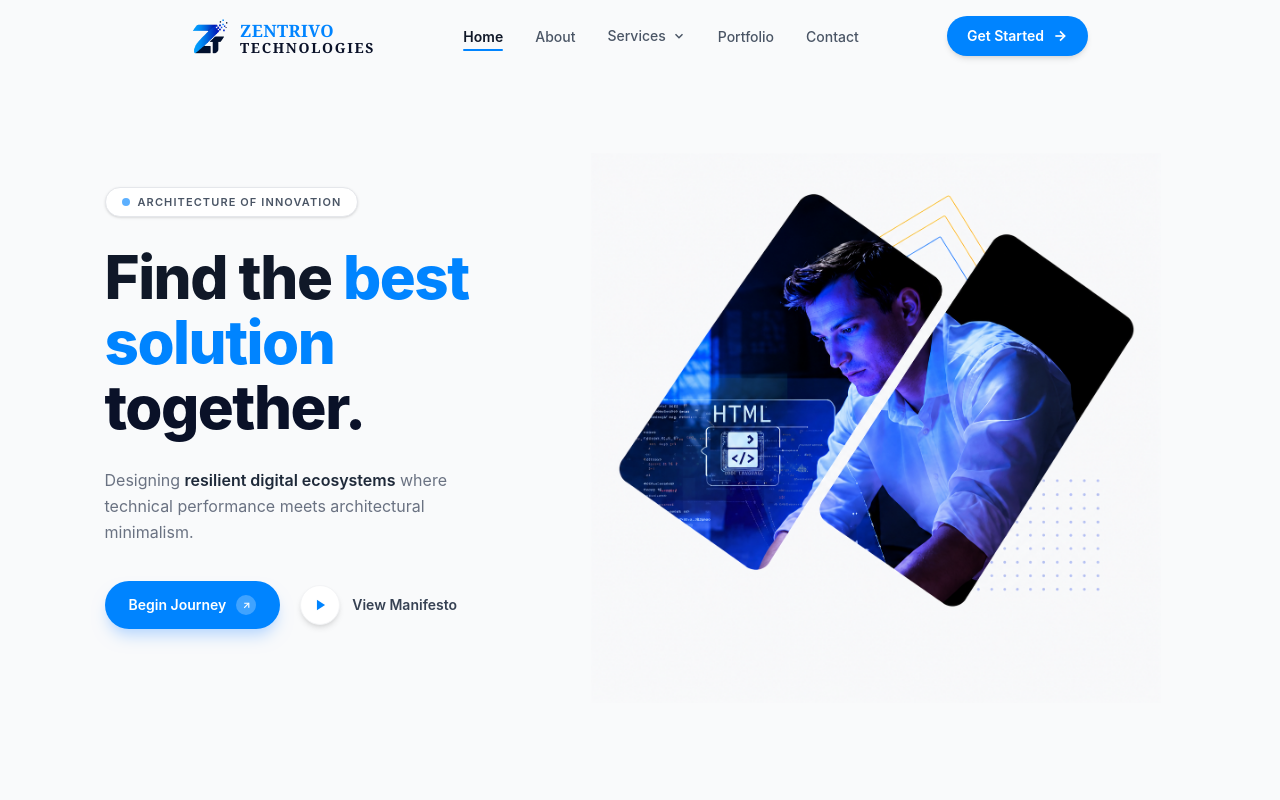
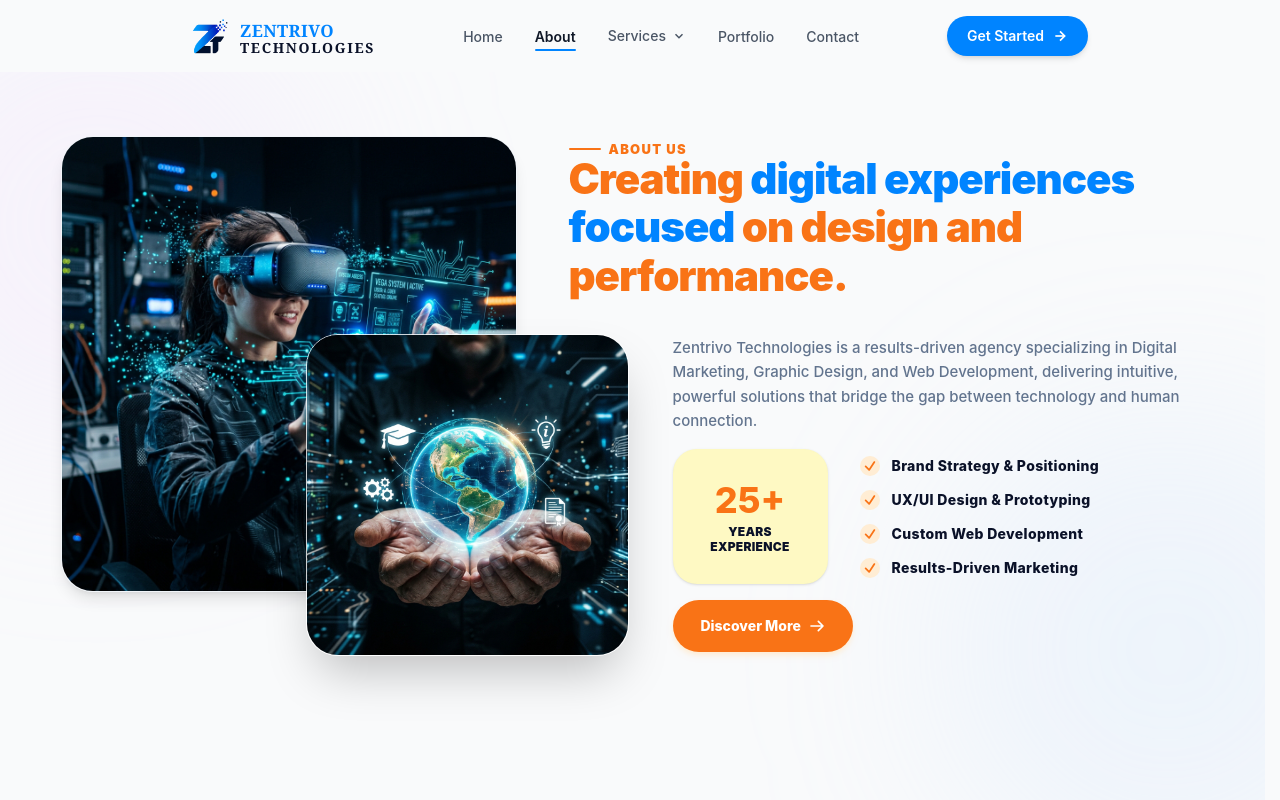
Before and after one commit to jithin2501/software-company, a React (Vite) app in the folder software_main/client/: page / in a window 1280 px wide. Both pictures are taken after a click on the button "About". Shown: the top 800 px of the page. Built offline with nearby package versions, Linux system fonts and the light colour scheme.

Commit message:
created the About us section

```diff
--- a/software_main/client/src/App.jsx
+++ b/software_main/client/src/App.jsx
@@ -4,6 +4,7 @@ import LandingPage from "./pages/LandingPage";
 import ContactPage from "./pages/ContactPage";
 import ServicesPage from "./pages/ServicesPage";
 import DigitalMarketingPage from "./pages/DigitalMarketingPage";
+import AboutPage from "./pages/AboutPage";
 import ServicesSection from "./components/ServicesSection";
 import CollaborationsSection from "./components/CollaborationsSection";
 import TrustedLeadersSection from "./components/TrustedLeadersSection";
@@ -34,6 +35,8 @@ export default function App() {
         <ServicesPage setView={setView} />
       ) : view === "digital-marketing" ? (
         <DigitalMarketingPage setView={setView} />
+      ) : view === "about" ? (
+        <AboutPage setView={setView} />
       ) : (
         <ContactPage />
       )}
--- a/software_main/client/src/components/Navbar.jsx
+++ b/software_main/client/src/components/Navbar.jsx
@@ -120,13 +120,21 @@ export default function Navbar({ currentView, setView, setActiveServiceTab }) {
           const isActive =
             (link === "Home" && currentView === "landing") ||
             (link === "Contact" && currentView === "contact") ||
+            (link === "About" && currentView === "about") ||
             (link === "Services" && isServicesActive);
 
           return (
             <div key={link} className="relative py-2">
               <button
                 onClick={() => {
-                  setView(link.toLowerCase() === "contact" ? "contact" : "landing");
+                  const targetView = link.toLowerCase() === "home"
+                    ? "landing"
+                    : link.toLowerCase() === "contact"
+                      ? "contact"
+                      : link.toLowerCase() === "about"
+                        ? "about"
+                        : "landing";
+                  setView(targetView);
                 }}
                 className={`text-sm font-medium transition-colors cursor-pointer relative ${
                   isActive ? "text-gray-900 font-semibold" : "text-gray-600 hover:text-[#0084FF]"
@@ -234,14 +242,22 @@ export default function Navbar({ currentView, setView, setActiveServiceTab }) {
 
             const isActive =
               (link === "Home" && currentView === "landing") ||
-              (link === "Contact" && currentView === "contact");
+              (link === "Contact" && currentView === "contact") ||
+              (link === "About" && currentView === "about");
 
             return (
               <button
                 key={link}
                 onClick={() => {
                   setMenuOpen(false);
-                  setView(link.toLowerCase() === "contact" ? "contact" : "landing");
+                  const targetView = link.toLowerCase() === "home"
+                    ? "landing"
+                    : link.toLowerCase() === "contact"
+                      ? "contact"
+                      : link.toLowerCase() === "about"
+                        ? "about"
+                        : "landing";
+                  setView(targetView);
                 }}
                 className={`text-left text-sm font-medium transition-colors cursor-pointer ${
                   isActive ? "text-gray-900 font-semibold" : "text-gray-700 hover:text-[#0084FF]"
--- /dev/null
+++ b/software_main/client/src/pages/AboutPage.jsx
@@ -0,0 +1,126 @@
+import React, { useEffect } from "react";
+
+export default function AboutPage({ setView }) {
+  useEffect(() => {
+    window.scrollTo({ top: 0, behavior: "smooth" });
+  }, []);
+
+  return (
+    <div className="w-full bg-[#f9fafb] min-h-[calc(100vh-72px)] pt-10 pb-16 md:pt-16 md:pb-24 font-sans relative overflow-hidden">
+      {/* Decorative background accents */}
+      <div className="absolute top-[-10%] left-[-10%] w-[35vw] h-[35vw] rounded-full bg-purple-200/20 blur-[100px] pointer-events-none" />
+      <div className="absolute bottom-[-10%] right-[-10%] w-[35vw] h-[35vw] rounded-full bg-blue-200/20 blur-[100px] pointer-events-none" />
+
+      <div className="max-w-[1240px] mx-auto px-6 md:px-12 relative z-10">
+        <div className="grid grid-cols-1 lg:grid-cols-12 gap-16 lg:gap-8 items-center">
+
+          {/* Left Column: Image Collage */}
+          <div className="lg:col-span-6 flex justify-center lg:justify-start">
+            <div className="relative w-full max-w-[520px] aspect-square pr-12 pb-12 sm:pr-16 sm:pb-16">
+
+
+
+              {/* Main Image: VR Girl (Top Left) */}
+              <div className="w-full aspect-square rounded-[32px] overflow-hidden shadow-lg border border-slate-100 relative z-10">
+                <img
+                  src="/images/about/about_vr_girl.png"
+                  alt="VR Experience"
+                  className="w-full h-full object-cover"
+                />
+              </div>
+
+              {/* Overlapping Image: Globe Hands (Bottom Right) */}
+              <div className="absolute bottom-0 right-[-32px] sm:right-[-48px] w-[62%] aspect-square rounded-[32px] overflow-hidden shadow-2xl border border-white/80 z-20">
+                <img
+                  src="/images/about/about_hand_globe.png"
+                  alt="Digital Globe connections"
+                  className="w-full h-full object-cover"
+                />
+              </div>
+
+            </div>
+          </div>
+
+          {/* Right Column: About Content */}
+          <div className="lg:col-span-6 flex flex-col items-start text-left">
+
+            {/* About Us Eyebrow */}
+            <div className="flex items-center gap-2 mb-1 lg:-ml-20">
+              <div className="w-8 h-[2px] bg-[#f97316] rounded-full" />
+              <span className="text-[#f97316] text-[13px] font-black tracking-widest uppercase">
+                About Us
+              </span>
+            </div>
+
+            {/* Title / Heading */}
+            <h1 className="text-3xl sm:text-4xl lg:text-[42px] font-black text-[#0A1128] leading-[1.15] tracking-tight mb-3 lg:-ml-20 lg:-mt-2">
+              <span className="text-[#f97316]">Creating</span>{" "}
+              <span className="text-[#0084FF]">digital experiences</span>{" "}
+              <span className="text-[#0084FF]">focused</span>{" "}
+              <span className="text-[#f97316]">on design and performance.</span>
+            </h1>
+
+            {/* Indented Content Block (Staggered layout matching design) */}
+            <div className="w-full lg:pl-6 flex flex-col items-start mt-6">
+
+              {/* Description Paragraph */}
+              <p className="text-slate-500 font-medium text-sm sm:text-[15px] leading-relaxed mb-4 max-w-xl">
+                Zentrivo Technologies is a results-driven agency specializing in Digital Marketing, Graphic Design, and Web Development, delivering intuitive, powerful solutions that bridge the gap between technology and human connection.
+              </p>
+
+              {/* Info Section: Stats Card & Checklist */}
+              <div className="flex flex-col sm:flex-row items-center gap-8 w-full mb-4">
+
+                {/* Stats Card (Soft Yellow background) */}
+                <div className="w-full sm:w-[155px] h-[135px] bg-[#fef9c3] rounded-3xl flex flex-col items-center justify-center text-center p-4 shadow-sm border border-yellow-100/50">
+                  <span className="text-4xl font-extrabold text-[#f97316] mb-1">
+                    25+
+                  </span>
+                  <span className="text-xs font-black text-[#0A1128] uppercase tracking-wide leading-tight">
+                    Years<br />Experience
+                  </span>
+                </div>
+
+                {/* Checklist */}
+                <div className="flex flex-col gap-3.5 items-start">
+                  {[
+                    "Brand Strategy & Positioning",
+                    "UX/UI Design & Prototyping",
+                    "Custom Web Development",
+                    "Results-Driven Marketing"
+                  ].map((item) => (
+                    <div key={item} className="flex items-center gap-3">
+                      <span className="w-5 h-5 rounded-full bg-orange-100 flex items-center justify-center text-[#f97316] flex-shrink-0">
+                        <svg className="w-3.5 h-3.5" fill="none" stroke="currentColor" strokeWidth="3" viewBox="0 0 24 24">
+                          <path strokeLinecap="round" strokeLinejoin="round" d="M4.5 12.75l6 6 9-13.5" />
+                        </svg>
+                      </span>
+                      <span className="text-[#0A1128] text-sm font-extrabold tracking-wide">
+                        {item}
+                      </span>
+                    </div>
+                  ))}
+                </div>
+
+              </div>
+
+              {/* CTA Button */}
+              <button
+                onClick={() => setView("contact")}
+                className="bg-[#f97316] hover:bg-[#e06613] text-white text-sm font-extrabold px-7 py-4 rounded-full shadow-md shadow-orange-100 transition-all duration-200 hover:scale-[1.03] flex items-center gap-2 cursor-pointer"
+              >
+                Discover More
+                <svg className="w-4 h-4" fill="none" stroke="currentColor" strokeWidth="2.5" viewBox="0 0 24 24">
+                  <path strokeLinecap="round" strokeLinejoin="round" d="M14 5l7 7m0 0l-7 7m7-7H3" />
+                </svg>
+              </button>
+
+            </div>
+
+          </div>
+
+        </div>
+      </div>
+    </div>
+  );
+}
```
Also changed, not shown: software_main/client/public/images/about/about_hand_globe.png (added), software_main/client/public/images/about/about_vr_girl.png (added).
